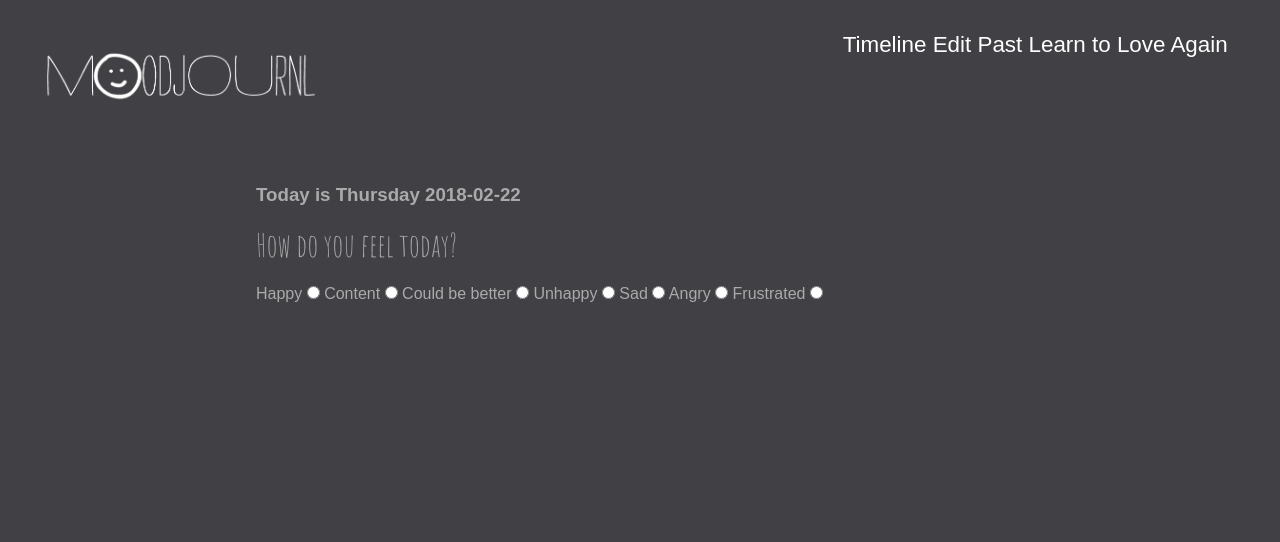
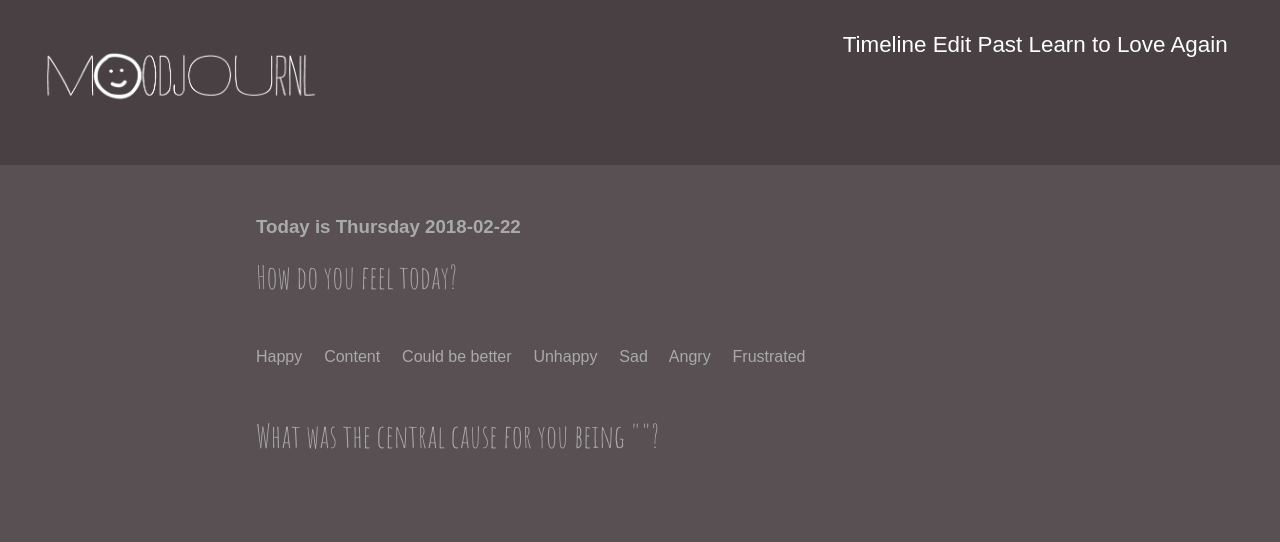
Before and after one commit to adamredwoods/mood-journal, a Django app: page / in a window 1280 px wide. Shown: the top 542 px of the page. Run offline with Django 3.2, Linux system fonts and the light colour scheme; a user stored in the database is signed in; some libraries are stand-ins or nearby versions.

Commit message:
workaround for nasty django problem

```diff
--- a/mood/static/style.css
+++ b/mood/static/style.css
@@ -1,7 +1,7 @@
 /* */
 body {
    color: #aaa;
-   background-color: #404045;
+   background-color: #585052;
    font-family: 'Libre Franklin:200,400,700', sans-serif;
    font-weight: 200;
 }
@@ -18,6 +18,8 @@
    font-size: 1.4rem;
    padding: 2.0rem;
    color: #fff;
+   background-color: #484042;
+   margin-bottom: 2rem;
 }
 
 nav a{
@@ -35,6 +37,10 @@
 .spacer-top {
    margin-top: 2rem;
 }
+.spacer {
+   height: 2rem;
+   width: 2rem;
+}
 
 .text-right {
    text-align: right;
@@ -50,9 +56,38 @@
 }
 
 
-.radio-button {
+.radio-button .radio-button2 {
    cursor: pointer;
 }
-.radio-button input:checked ~ .checkmark {
+/*.radio-button input:checked ~ .checkmark {
   background-color: #2196F3;
+}*/
+
+.radio-button input {
+   visibility: hidden;
 }
+
+.radio-button2 input {
+   visibility: hidden;
+}
+
+.radio-button-select {
+   color: white;
+   font-size: 1.3rem;
+}
+
+.radio-button-div {
+   line-height: 100%;
+}
+
+.radio-key-div {
+   display: block;
+}
+
+.radio-key-div-hide {
+   display: none;
+}
+
+.feeling-submit {
+   visibility: hidden;
+}
--- a/mood/templates/index.html
+++ b/mood/templates/index.html
@@ -8,15 +8,84 @@
       <form action="update" method="post">
          <div>
             <h1>How do you feel today?</h1>
-            {% for q in questions.feeling %}
-            <label class="radio-button">{{q}}
-               <input  type="radio" name="feeling" value={{q}}>
-            </label>
-            {% endfor %}
+            <div class="radio-button-div">
+               {% for q in questions.feeling %}
+               <label class="radio-button">{{q}}
+                  <input class="radio-button spacer-top" type="radio" name="feeling" value="{{q}}">
+               </label>
+               {% endfor %}
+            </div>
          </div>
+         <div class="spacer"></div>
+         <div>
+            <h1>What was the central cause for you being &quot;<span id="answer"></span>&quot;?</h1>
+            <div class="radio-button-div">
+               {% for key in triggers %}
+                  <div id="feeling{{forloop.counter0}}" class="radio-key-div-hide">
+                  {% for t in key %}
+                        <label class="radio-button2">{{t}}
+                           <input class="radio-button2 spacer-top" type="radio" name="feeling" value="{{t}}">
+                        </label>
+                  {% endfor %}
+
+                  </div>
+               {% endfor %}
+            </div>
+         </div>
+
+         <input type="button" value="Submit" class="feeling-submit pure-button pure-button-primary spacer-top">
 
       </form>
    </div>
 
 </div>
+<script>
+let c = document.querySelectorAll("label.radio-button");
+let answer = document.querySelector("#answer");
+
+//-- Oh django! you my life so complicated!
+let feelingList = [
+{% for i in questions.feeling %}
+   "{{i}}",
+{% endfor %}
+];
+
+c.forEach(function(e){
+   e.addEventListener("click",function(e){
+      //clear then add
+      c.forEach(function(f){f.className="radio-button"});
+      this.className += " radio-button-select";
+      answer.textContent = e.target.value;
+
+      //hide all, then show selected
+      let hidelist = document.querySelectorAll(".radio-key-div");
+      hidelist.forEach(function(f){f.className="radio-key-div-hide"});
+
+      let dd = feelingList.indexOf(e.target.value);
+      if (dd>=0) {
+         let d = document.querySelector("#feeling"+dd);
+
+         d.className = "radio-key-div";
+      }
+
+      //show submit button
+      let s = document.querySelector(".feeling-submit");
+      s.style.visibility = "visible";
+   })
+})
+
+let c2 = document.querySelectorAll("label.radio-button2");
+c2.forEach(function(e){
+   e.addEventListener("click",function(e){
+      //clear then add
+      c2.forEach(function(f){f.className="radio-button2"});
+      this.className += " radio-button-select";
+   })
+})
+
+function showSet(q) {
+   let out = "";
+
+}
+</script>
 {%endblock%}
--- a/mood/views.py
+++ b/mood/views.py
@@ -8,6 +8,9 @@
 # Create your views here.
 
 day_of_week = ["Monday","Tuesday","Wednesday","Thursday","Friday","Saturday","Sunday"]
+triggers = []
+for i in questions['trigger']:
+    triggers.append(questions['trigger'][i])
 
 def index(request):
     if not request.user or not request.user.is_authenticated:
@@ -16,9 +19,13 @@
 
     today = datetime.date.today()
     dayweek = datetime.date.weekday(today)
+
+
     return render(request,"index.html", {
             "today": day_of_week[dayweek]+" "+str(today),
             "questions": questions,
+            "triggers" : triggers,
+
         })
 
 # def login(request):
```
